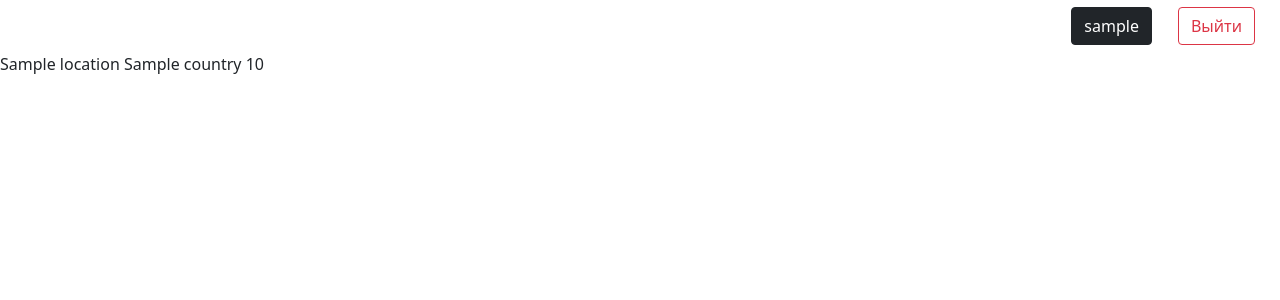
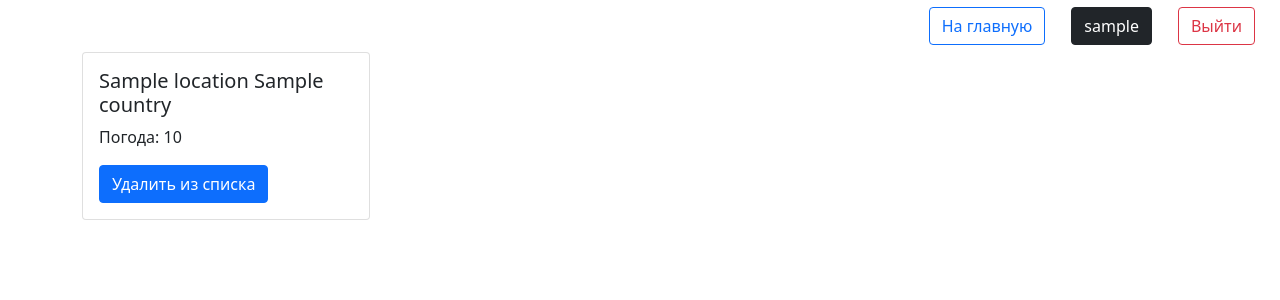
Before and after one commit to Asenim/WeatherViewer, a Django app: page /locations/user/ in a window 1280 px wide. Shown: the top 300 px of the page. Run offline with Django 4.2, Linux system fonts and the light colour scheme; a user stored in the database is signed in; tables that the repository leaves empty hold one stand-in row (values such as "Sample post"); a database or web service that is not in the repository returns one stand-in record (values such as "Sample title"); data that the repository does not hold is empty.

Commit message:
Добавлено: Удаление пользователей из БД и первичный юзерфрендли интерфейс

```diff
--- a/WeatherViewerProject/location_app/templates/location_templates/user_added_locations.html
+++ b/WeatherViewerProject/location_app/templates/location_templates/user_added_locations.html
@@ -11,16 +11,22 @@
             <div class="col-12 d-flex justify-content-end">
                 {% if request.user.is_authenticated %}
                     <div class="btn btn-default">
+                        <a class="btn btn-outline-primary" href="/"> На главную </a>
+                    </div>
+                    <div class="btn btn-default">
                         <a class="btn btn-dark" href="/locations/user/">
                             {{ request.user.username }}
                         </a>
                     </div>
                     <div class="btn btn-default">
-                        <a class="btn btn-outline-danger" href="/logout"> Выйти </a>
+                        <a class="btn btn-outline-danger" href="/logout/"> Выйти </a>
                     </div>
                 {% else %}
                     <div class="btn btn-default">
-                        <a class="btn btn-outline-primary" href="/users/login"> Войти </a>
+                        <a class="btn-outline-primary" href="/"> На главную </a>
+                    </div>
+                    <div class="btn btn-default">
+                        <a class="btn btn-outline-primary" href="/users/login/"> Войти </a>
                     </div>
                     <div class="btn btn-default">
                         <a class="btn btn-outline-dark" href="/users/registration/"> Регистрация </a>
@@ -34,7 +40,22 @@
         <!-- Если пользователь авторизован - показываем добавленные
         города и их погоду, а так же даем возможность удалить город-->
         {% for weather_view in locations_list %}
-            {{ weather_view.name_city }} {{ weather_view.country_code }} {{ weather_view.temp }}
+<!--            {{ weather_view.ID }} {{ weather_view.name_city }} {{ weather_view.country_code }} {{ weather_view.temp }}-->
+
+             <div class="container">
+                <div class="card" style="width: 18rem;">
+                    <div class="card-body">
+                        <h5 class="card-title"> {{ weather_view.name_city }} {{ weather_view.country_code }} </h5>
+                        <p class="card-text"> Погода: {{ weather_view.temp }} </p>
+                        <form method="post" action="/locations/delete/">
+                            {% csrf_token %}
+                            <input type="hidden" id="id_db" name="id_db" value="{{ weather_view.ID }}">
+                            <input type="hidden" id="user_name" name="user_name" value="{{ user.username }}">
+                            <button type="submit" class="btn btn-primary"> Удалить из списка </button>
+                        </form>
+                  </div>
+                </div>
+            </div>
         {% endfor %}
     {% else %}
         <!-- Если не авторизован, то предупреждаем его о том, что ему
--- a/WeatherViewerProject/location_app/urls.py
+++ b/WeatherViewerProject/location_app/urls.py
@@ -4,5 +4,6 @@ from location_app.views import *
 
 urlpatterns = [
     path('add/', weather_viewer_add, name='viewer_add'),
-    path('user/', view_user_locations, name='user_locations')
+    path('user/', view_user_locations, name='user_locations'),
+    path('delete/', weather_viewer_delete, name='viewer_delete')
 ]
--- a/WeatherViewerProject/location_app/views.py
+++ b/WeatherViewerProject/location_app/views.py
@@ -20,6 +20,22 @@ def view_user_locations(request):
     return render(request, 'location_templates/user_added_locations.html', context=context)
 
 
+def weather_viewer_delete(request):
+    """
+    Удаляет данные добавленных локаций из БД
+    :param request:
+    :return:
+    """
+    if request.method == 'POST':
+        id_record = request.POST['id_db']
+        username = request.POST['user_name']
+        print(id_record, username)
+        wwc = WeatherViewerController()
+        wwc.delete_location_form_db(id_record=id_record, user_name=username)
+
+    return redirect('user_locations')
+
+
 def weather_viewer_add(request):
     """
     Добавляем данные о городе в БД
--- a/WeatherViewerProject/location_app/weather_viewer_API/serializaton_class_view_weather.py
+++ b/WeatherViewerProject/location_app/weather_viewer_API/serializaton_class_view_weather.py
@@ -4,6 +4,7 @@ class SerializationClassViewWeather:
         Сериализуем в объекты питона отображаемые на
         фронтенде данные.
         """
+        self.ID = location.id
         self.name_city = location.Name
         self.country_code = api_data['sys']['country']
         self.temp = api_data['main']['temp']
--- a/WeatherViewerProject/location_app/weather_viewer_API/weather_viewer_controller.py
+++ b/WeatherViewerProject/location_app/weather_viewer_API/weather_viewer_controller.py
@@ -53,7 +53,6 @@ class WeatherViewerController:
             api_data = requests.get(f'https://api.openweathermap.org/data/2.5/weather?lat={location.Latitude}&lon={location.Longitude}&appid={API_KEY_OW}')
             json_api_data = api_data.json()
             object_weather = SerializationClassViewWeather(json_api_data, location)
-            # print(object_weather.name_city, object_weather.country_code, object_weather.temp)
             weather_list.append(object_weather)
 
         return weather_list
@@ -71,13 +70,9 @@ class WeatherViewerController:
 
         return list_objects_locations
 
+    @staticmethod
+    def delete_location_form_db(id_record, user_name):
+        user = User.objects.get(username=user_name)
+        object_locations = Locations.objects.filter(id=id_record).filter(Userid=user)
 
-    def delete_location_form_db(self):
-        pass
-
-
-if __name__ == '__main__':
-    wp = WeatherViewerController()
-    # womp_womp = wp.search_location_by_name('Saint Petersburg')
-    # print(womp_womp)
-    # wp.select_locations_from_db()
+        object_locations.delete()
```
Also changed, not shown: WeatherViewerProject/templates/index.html (+4 -4 lines).
